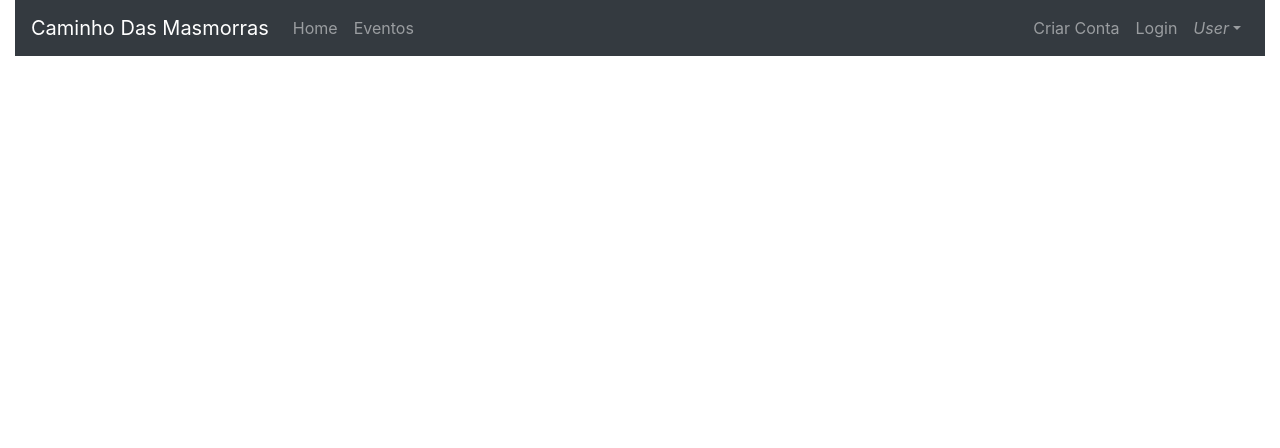
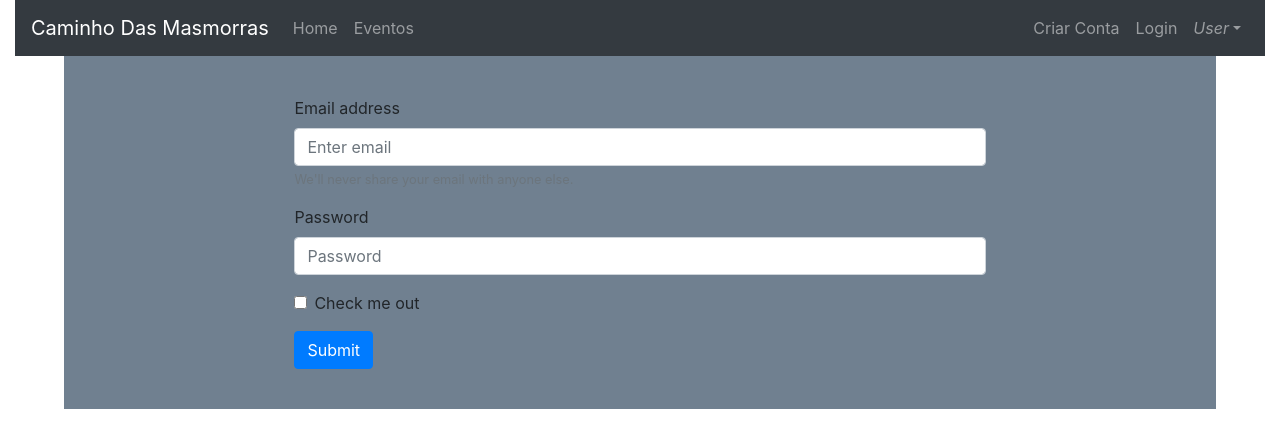
Before and after one commit to HenriqueSamii/Caminho-Das-Masmorras, a Vue app: page /login in a window 1280 px wide. Shown: the top 448 px of the page. Built offline with nearby package versions, Linux system fonts and the light colour scheme.

Commit message:
base de login

```diff
--- a/src/views/CriarConta.vue
+++ b/src/views/CriarConta.vue
@@ -11,6 +11,12 @@
   name: "CriarConta",
   data: function(){
     return{};
+  },
+  methods:{
+    metodoCriarConta: function() {
+      //TODO: Fazer funcao de Criar Conta
+      this.$router.push({ name: 'Home' });
+    }
   }/* ,
   components: {
     Header
--- a/src/views/Home.vue
+++ b/src/views/Home.vue
@@ -11,12 +11,14 @@
 // @ is an alias to /src
 /* import HelloWorld from "@/components/HelloWorld.vue"; */
 import HomeNaoLogado from "@/components/HomeNaoLogado.vue";
+import HomeLogado from "@/components/HomeLogado.vue";
 
 export default {
   name: "Home",
   components: {
     //HelloWorld
-    HomeNaoLogado
+    HomeNaoLogado,
+    HomeLogado
   },
   data: function(){
     return{
--- a/src/views/Login.vue
+++ b/src/views/Login.vue
@@ -1,21 +1,62 @@
 <template>
   <div id="login">
-
+    <form>
+      <div class="form-group">
+        <label for="exampleInputEmail1">Email address</label>
+        <input
+          type="email"
+          class="form-control"
+          id="exampleInputEmail1"
+          aria-describedby="emailHelp"
+          placeholder="Enter email"
+        />
+        <small
+          id="emailHelp"
+          class="form-text text-muted"
+        >We'll never share your email with anyone else.</small>
+      </div>
+      <div class="form-group">
+        <label for="exampleInputPassword1">Password</label>
+        <input
+          type="password"
+          class="form-control"
+          id="exampleInputPassword1"
+          placeholder="Password"
+        />
+      </div>
+      <div class="form-group form-check">
+        <input type="checkbox" class="form-check-input" id="exampleCheck1" />
+        <label class="form-check-label" for="exampleCheck1">Check me out</label>
+      </div>
+      <button type="submit" class="btn btn-primary">Submit</button>
+    </form>
   </div>
 </template>
 
 <script>
-
 //import Header from "./components/Header.vue";
 export default {
   name: "Login",
-  data: function(){
-    return{};
-  }/* ,
+  data: function() {
+    return {};
+  },
+  methods: {
+    metodoLogin: function() {
+      //TODO: Fazer funcao de Login
+      this.$router.push({ name: "Home" });
+    }
+  } /* ,
   components: {
     Header
   } */
 };
 </script>
 <style>
+#login{
+    width: 60%;
+    float: none;
+    margin: 0 auto;
+    padding-top: 2.5em;
+    padding-bottom: 2.5em;
+}
 </style>
```
